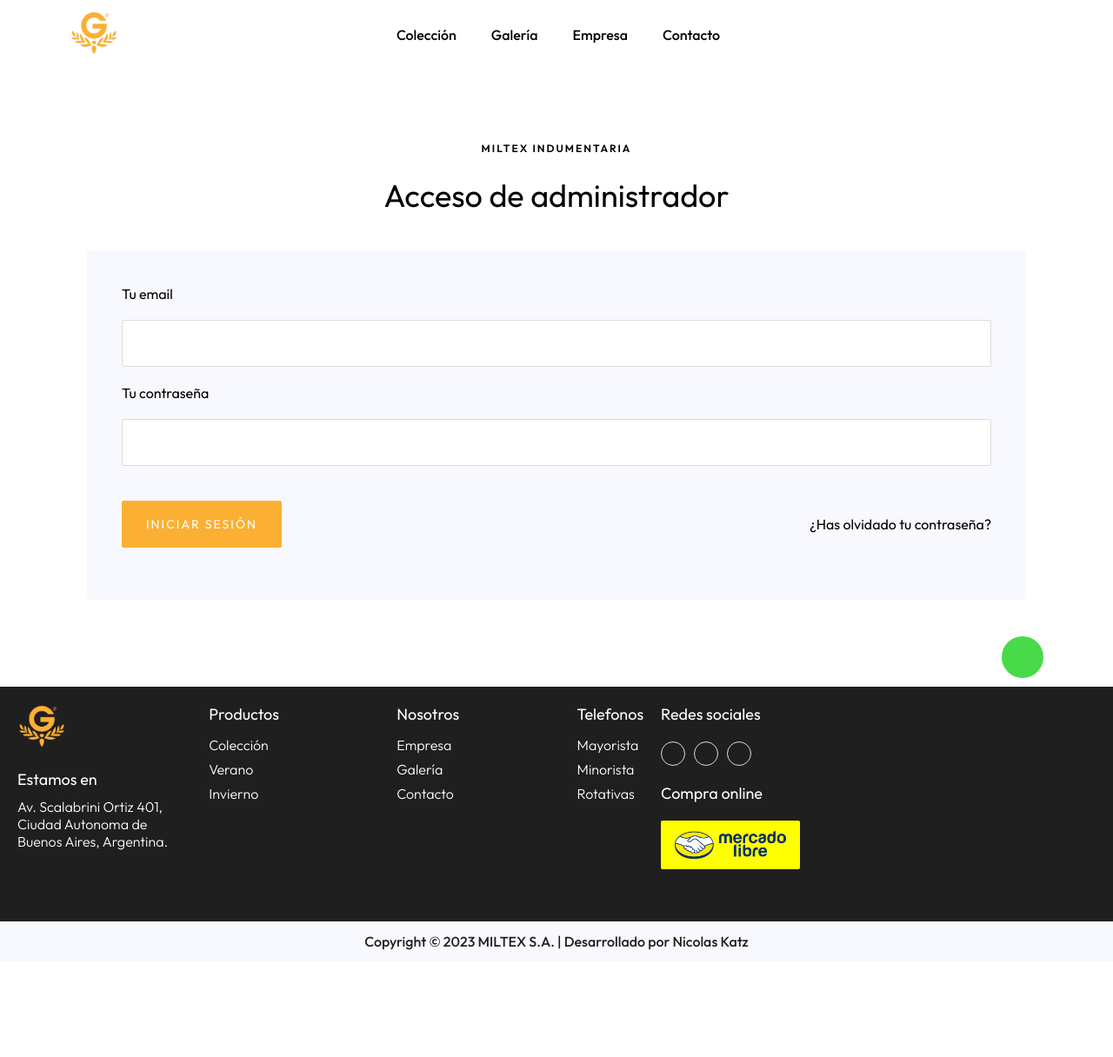
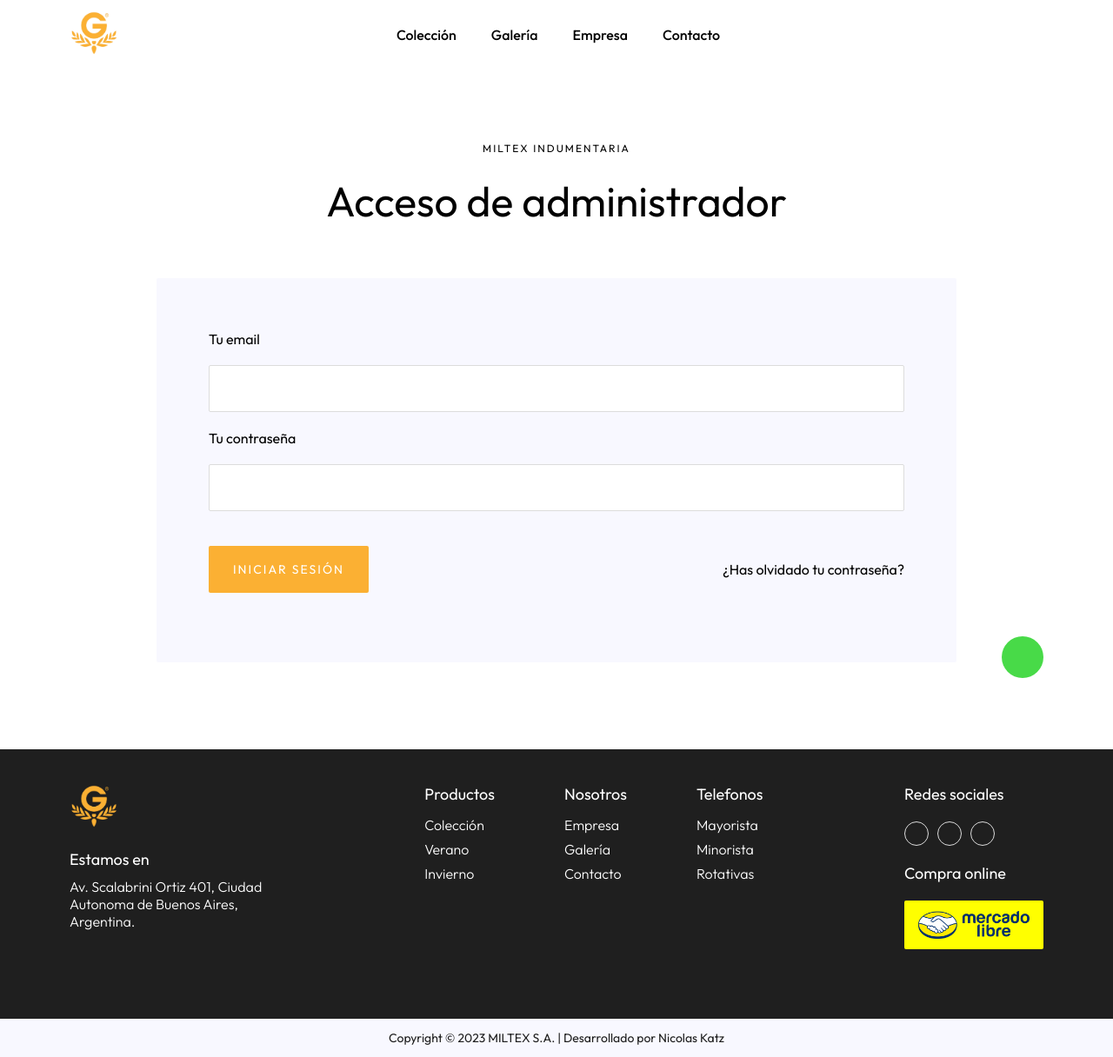
Before and after one commit to nicolas-katz/gauchos_frontend, a React (Vite) app: page /#/acceso/login in a window 1280 px wide. Shown: the whole page at 87% size. Before the commit the page ends 1106 px from the top, so only its background shows below. Built offline with nearby package versions, Linux system fonts and the light colour scheme; some icons are missing; a web font is replaced by a local one.

Commit message:
fixing footer component

```diff
--- a/src/components/Footer.jsx
+++ b/src/components/Footer.jsx
@@ -163,24 +163,6 @@ const StyledFooter = styled.footer`
         }
     }
 
-    @media only screen and (min-width: 768px) {
-        div.footer__information {
-            flex-direction: row;
-            justify-content: space-between;
-
-            div.footer__brand,
-            div.footer__links {
-                margin-top: 0;
-
-                margin-right: 20px;
-            }
-
-            div.footer__media {
-                margin-top: 0;
-            }
-        }
-    }
-
     div.footer__copyright {
         width: 100%;
         height: max-content;
@@ -198,9 +180,9 @@ const StyledFooter = styled.footer`
 
         h6 {
             color: #1F1F1F;
-            font-size: 16px;
-            line-height: 26px;
-            font-weight: 500;
+            font-size: 14px;
+            line-height: 24px;
+            font-weight: 400;
 
             a {
                 transition: all .6s;
@@ -212,6 +194,51 @@ const StyledFooter = styled.footer`
                     color: var(--colorPrincipal);
                 }
             }
+        }
+    }
+
+    @media only screen and (min-width: 768px) {
+        div.footer__information {
+            flex-direction: row;
+            justify-content: space-between;
+
+            div.footer__brand,
+            div.footer__links {
+                margin-top: 0;
+            }
+
+            div.footer__links {
+                margin: 0 10px;
+
+                justify-content: center;
+
+                div {
+                    margin: 0 12px;
+                }
+            }
+
+            div.footer__media {
+                width: max-content;
+                margin-top: 0;
+            }
+        }
+    }
+
+    @media only screen and (min-width: 1024px) {
+        div.footer__information {
+            div.footer__links {
+                margin: 0 80px;
+
+                div {
+                    margin: 0 40px;
+                }
+            }
+        }
+    }
+
+    @media only screen and (min-width: 1200px) {
+        div.footer__information {
+            padding: 40px 80px;
         }
     }
 `;
--- a/src/views/Contact.jsx
+++ b/src/views/Contact.jsx
@@ -311,7 +311,7 @@ export default function Contact() {
                         loading="lazy"
                         referrerPolicy="no-referrer-when-downgrade">
                     </iframe>
-                    <h4>Lunes a Viernes de 8HS a 18HS. <span>Sabados de 8HS a 13HS.</span></h4>
+                    <h4>Lunes a Viernes de 8hs a 18hs. <span>Sabados de 8hs a 13hs.</span></h4>
                 </div>
             </div>
             <div className='contact__form'>
--- a/src/views/Login.jsx
+++ b/src/views/Login.jsx
@@ -17,7 +17,7 @@ const StyledLogin = styled.div`
         color: black;
         font-size: 12px;
         line-height: 22px;
-        font-weight: 600;
+        font-weight: 400;
         text-align: center;
         text-transform: uppercase;
         letter-spacing: 2px;
@@ -36,7 +36,7 @@ const StyledLogin = styled.div`
     form {
         width: 100%;
         height: max-content;
-        margin-top: 40px;
+        margin-top: 60px;
         padding: 32px;
 
         display: flex;
@@ -108,8 +108,13 @@ const StyledLogin = styled.div`
     @media only screen and (min-width: 768px) {
         padding: 160px 100px 100px 100px;
 
+        h1 {
+            font-size: 48px;
+            line-height: 58px;
+        }
+
         form {
-            padding: 40px;
+            padding: 60px;
 
             div {
                 flex-direction: row;
@@ -121,6 +126,10 @@ const StyledLogin = styled.div`
                 }
             }
         }
+    }
+
+    @media only screen and (min-width: 1024px) {
+        padding: 160px 180px 100px 180px;
     }
 `;
 
```
